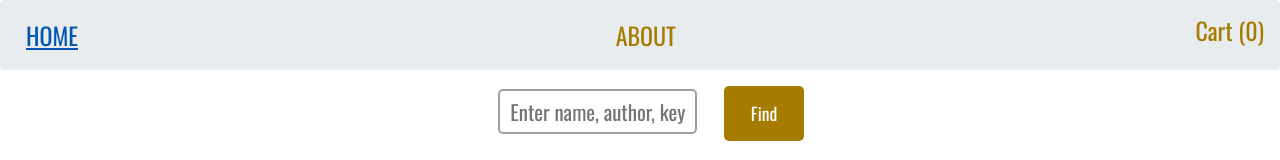
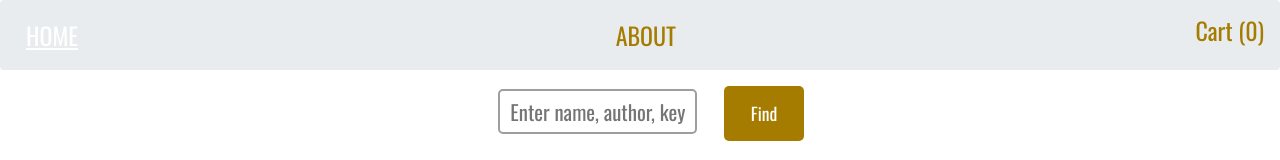
Before and after one commit to ellehagi/bookcase, a React (Create React App) app: page / in a window 1280 px wide. In both pictures the pointer is over the link "HOME". Shown: the top 160 px of the page. Built offline with nearby package versions, Linux system fonts and the light colour scheme.

Commit message:
fixed css issues

```diff
--- a/src/App.css
+++ b/src/App.css
@@ -11,6 +11,9 @@ body{
     height: 5vh;
     font-family: 'Bebas Neue', cursive;
   }
+  .nav-links:hover{
+      color: white;
+  }
 
   .nav-links {
     display: flex;
@@ -23,6 +26,7 @@ body{
     height: 10%;
     align-items: center;
     margin-right: auto;
+
   }
 
 
```
